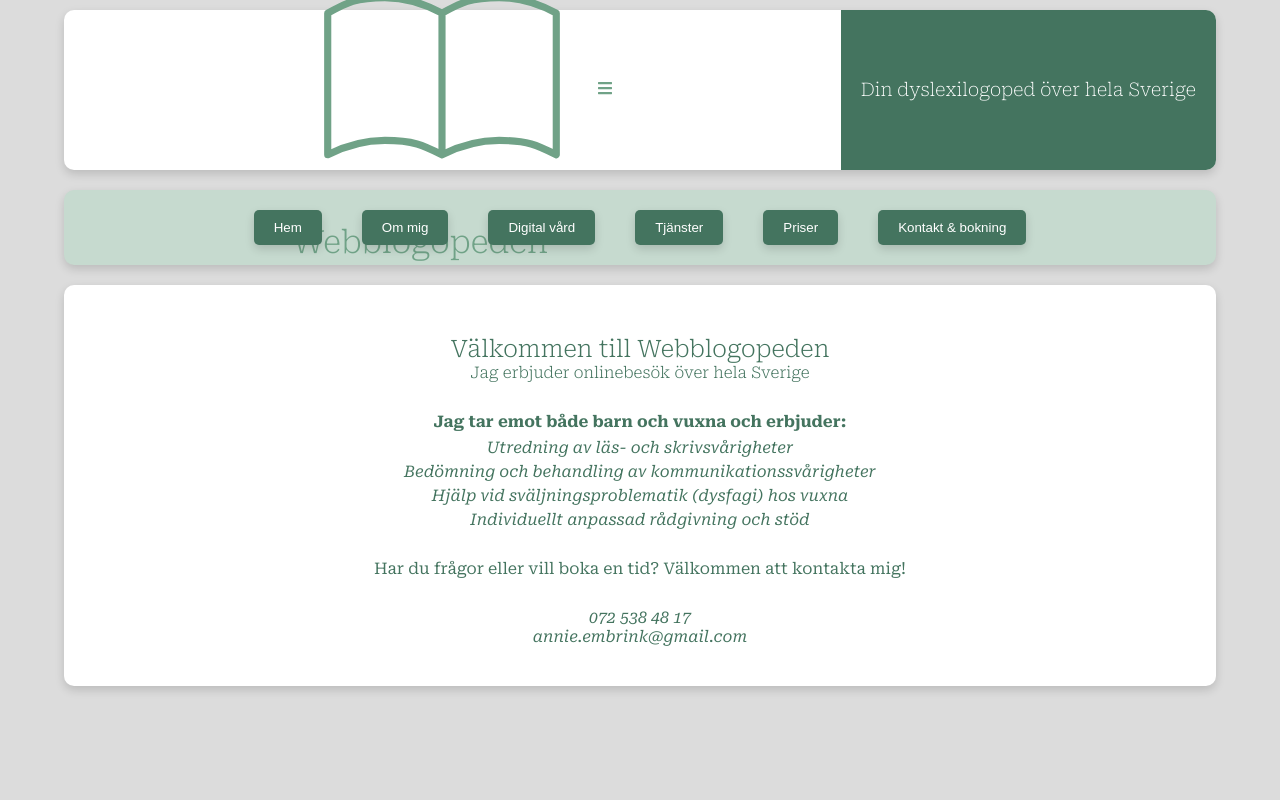
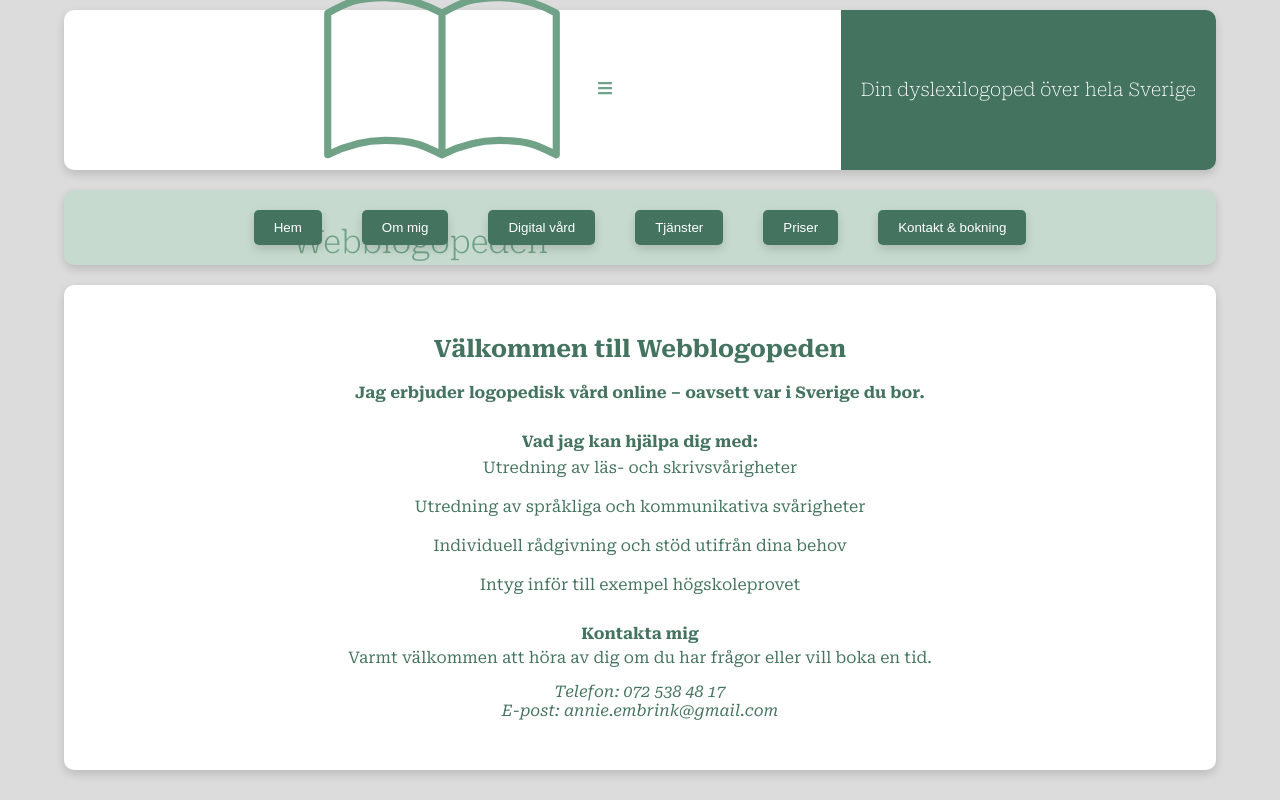
Before and after one commit to annieembrink/speechlanguagepathology, a React (Create React App) app: page / in a window 1280 px wide. Built offline with nearby package versions, Linux system fonts and the light colour scheme.

Commit message:
push before changing logo

```diff
--- a/src/components/textHomePage.jsx
+++ b/src/components/textHomePage.jsx
@@ -1,34 +1,39 @@
 const TextHomePage = () => {
     return (
+        <>
+       {/* <h3 className="marginTopAndBottom">Hem</h3> */}
+      <div className="container">
 
-<div className="container">
         <div className="containerDiv">
           <div>
-        <h3 className="welcome">Välkommen till Webblogopeden</h3>
-        <h4 className="welcome small">Jag erbjuder onlinebesök över hela Sverige</h4>
+            <h2 className="welcome marginBottom">Välkommen till Webblogopeden</h2>
+            <h4 className="welcome small">
+              Jag erbjuder logopedisk vård online – oavsett var i Sverige du bor.
+            </h4>
           </div>
 
-
-
-        <div>
-        <h4>Jag tar emot både barn och vuxna och erbjuder:</h4>
-
+          <div className="marginTopAndBottom">
+            <h4>Vad jag kan hjälpa dig med:</h4>
             <ul>
               <li>Utredning av läs- och skrivsvårigheter</li>
-            <li>Bedömning och behandling av kommunikationssvårigheter </li>
-            <li>Hjälp vid sväljningsproblematik (dysfagi) hos vuxna</li>
-            <li>Individuellt anpassad rådgivning och stöd</li>
+              <li>Utredning av språkliga och kommunikativa svårigheter</li>
+              <li>Individuell rådgivning och stöd utifrån dina behov</li>
+              <li>Intyg inför till exempel högskoleprovet</li>
             </ul>
           </div>
 
-        <div><p>Har du frågor eller vill boka en tid? Välkommen att kontakta mig!</p></div>
-
-        <p className="italic">072 538 48 17</p>
-        <p className="italic">annie.embrink@gmail.com</p>
-
-
-
-        </div></div> );
-}
+          <div className="marginTopAndBottom">
+            <h4>Kontakta mig</h4>
+            <p className="marginBottom">
+              Varmt välkommen att höra av dig om du har frågor eller vill boka en tid.
+            </p>
+            <p className="italic">Telefon: 072 538 48 17</p>
+            <p className="italic">E-post: annie.embrink@gmail.com</p>
+          </div>
+        </div>
+      </div>
+      </>
+    );
+  };
 
   export default TextHomePage;
--- a/src/components/textWeOffer.jsx
+++ b/src/components/textWeOffer.jsx
@@ -19,7 +19,10 @@ const TextWeOffer = () => {
   };
 
   return (
-    <div>
+    <>
+
+    {/* <h3 className="marginTopAndBottom">Tjänster</h3> */}
+
       <div className="container">
         <div className="containerDiv">
           <p>Väntetider just nu: 1 vecka</p>
@@ -84,7 +87,8 @@ const TextWeOffer = () => {
   )}
 </div>
 
-    </div>
+
+    </>
   );
 };
 
--- a/src/style.css
+++ b/src/style.css
@@ -40,7 +40,7 @@
   }
 
   .welcome {
-    font-weight: 200;
+    /* font-weight: 200; */
     font-size: 1.5rem;
   }
 
@@ -64,10 +64,10 @@
 
   h3, h4 {
     color: #44745F;
-    /* margin: 20px 0 5px 0;
+    margin: 20px 0 5px 0;
     display: flex;
     align-items: center;
-    justify-content: center; */
+    justify-content: center;
   }
 
   .marginTopAndBottom {
@@ -200,11 +200,16 @@
 
   ul {
     list-style: none;
+    width: 60%;
+    margin: auto;
   }
 
   li {
-    margin-bottom: 5px;
-    font-style: italic;
+    /* text-align: left; */
+    margin-bottom: 20px;
+    text-align: center;
+    /* margin-bottom: 5px;
+    font-style: italic; */
   }
 
   li:first-child {
```
Lines whose indentation alone changed are shown as unchanged.
